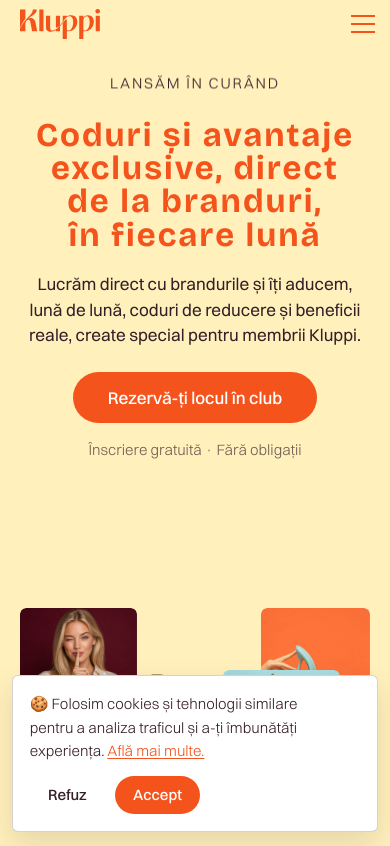
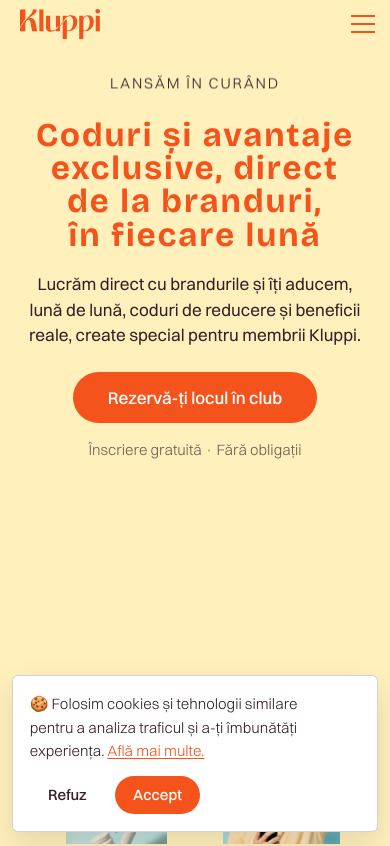
Before and after one commit to AndraGF27/kluppi, a Next.js app: page / in a window 390 px wide. Shown: the top 846 px of the page. Built offline with nearby package versions, Linux system fonts and the light colour scheme; no server answers.

Commit message:
Revert "Lift hero collage higher on tablet & mobile"
This reverts commit e8734245325e316a6d3f46fc2156ebb346ae1a83.

```diff
--- a/src/app/globals.css
+++ b/src/app/globals.css
@@ -94,15 +94,15 @@
    box, so the collage has no room below the vertically-centred content. The fix is
    two-part: top-align the content (see .kluppi-hero .header-content below — reclaims
    the centring dead-space) AND start the images lower so they sit below the
-   microcopy and drift up on scroll. 84vh on tablet, 72vh on phones (phone ink is
+   microcopy and drift up on scroll. 88vh on tablet, 80vh on phones (phone ink is
    shorter once top-aligned, so less push is needed and the at-rest gap stays small). */
 @media (max-width: 991px) {
   .header-image-list,
-  .header-image-list.image-list-right { padding-top: 84vh; }
+  .header-image-list.image-list-right { padding-top: 94vh; }
 }
 @media (max-width: 767px) {
   .header-image-list,
-  .header-image-list.image-list-right { padding-top: 72vh; }
+  .header-image-list.image-list-right { padding-top: 80vh; }
 }
 
 /* ─── Kluppi hero (added 2026-06-19) ─── */
```
Also changed, not shown: 1 other file (tests, documents, lock files or other folders).
